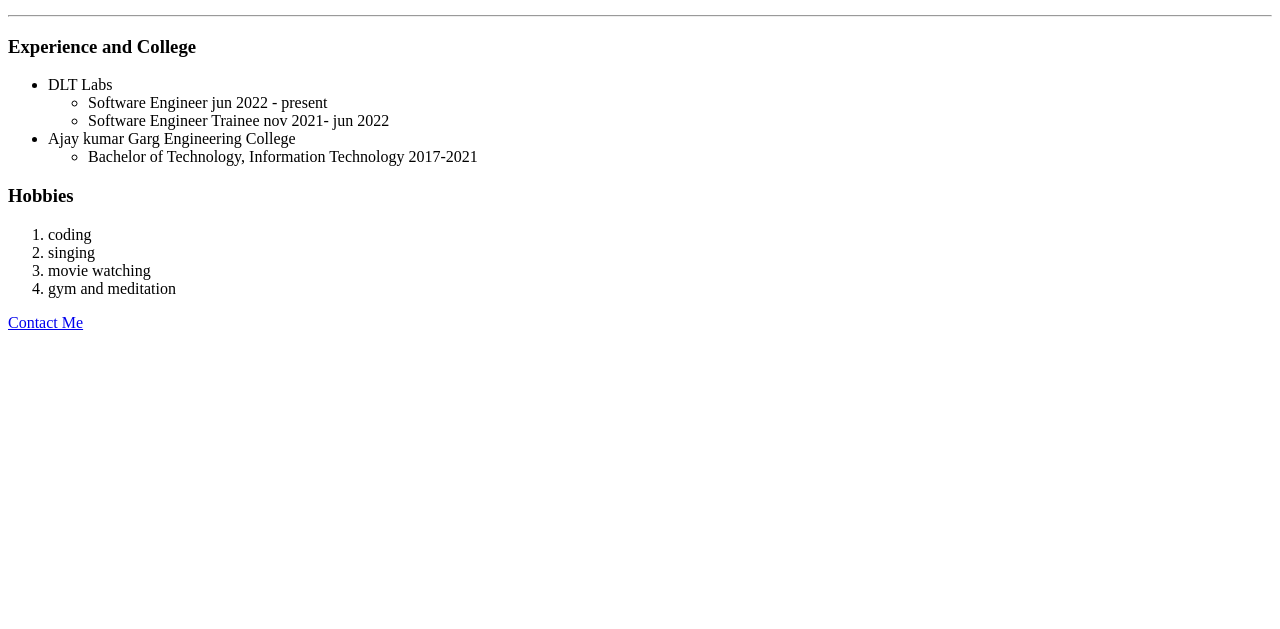
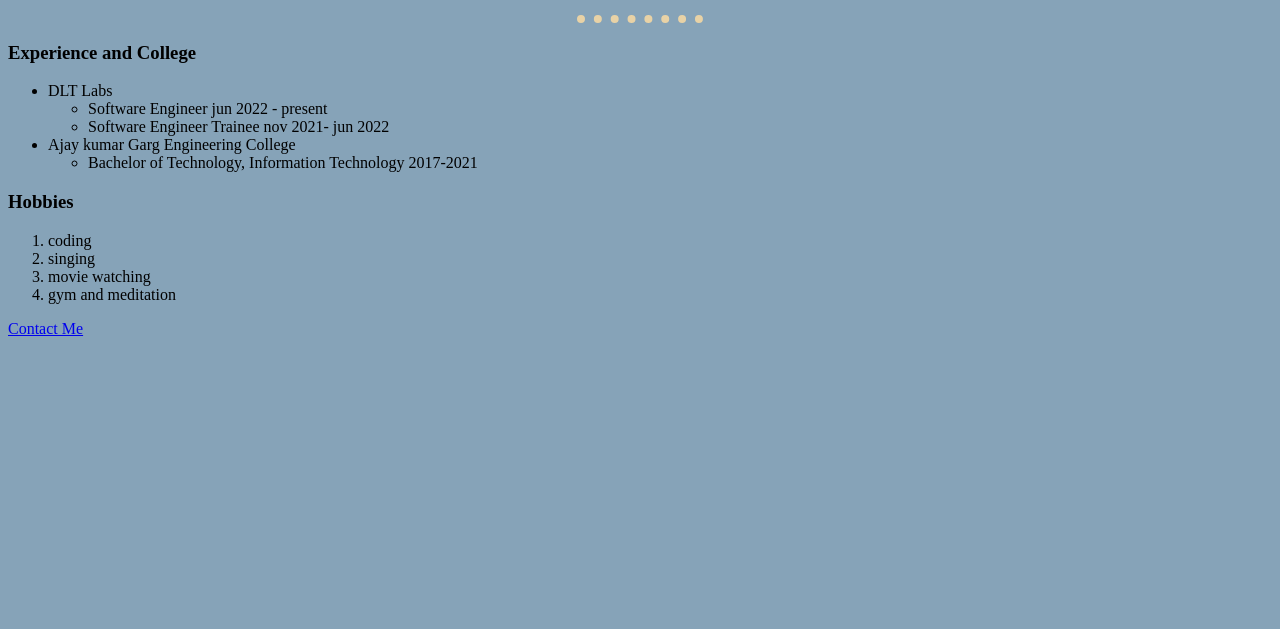
Before and after one commit to ahmed-shadab/resume, a plain HTML site: page index.html in a window 1280 px wide. Shown: the part 171-800 px from the top of the page. Drawn offline with Linux system fonts and the light colour scheme.

Commit message:
syling added to horizontal line

```diff
--- a/index.html
+++ b/index.html
@@ -4,6 +4,18 @@
     <meta charset="UTF-8">
     <meta name="viewport" content="width=device-width, initial-scale=1.0">
     <title>Shadab Ahmed</title>
+    <style>
+        hr{
+            border-color: #E8D2A6;
+            border-style: none;
+            border-top-style: dotted;
+            border-width: 8px;
+            width:10%
+        }
+        body{
+            background-color: #86A3B8;
+        }
+    </style>
 </head>
 <body>
     <table>
```
